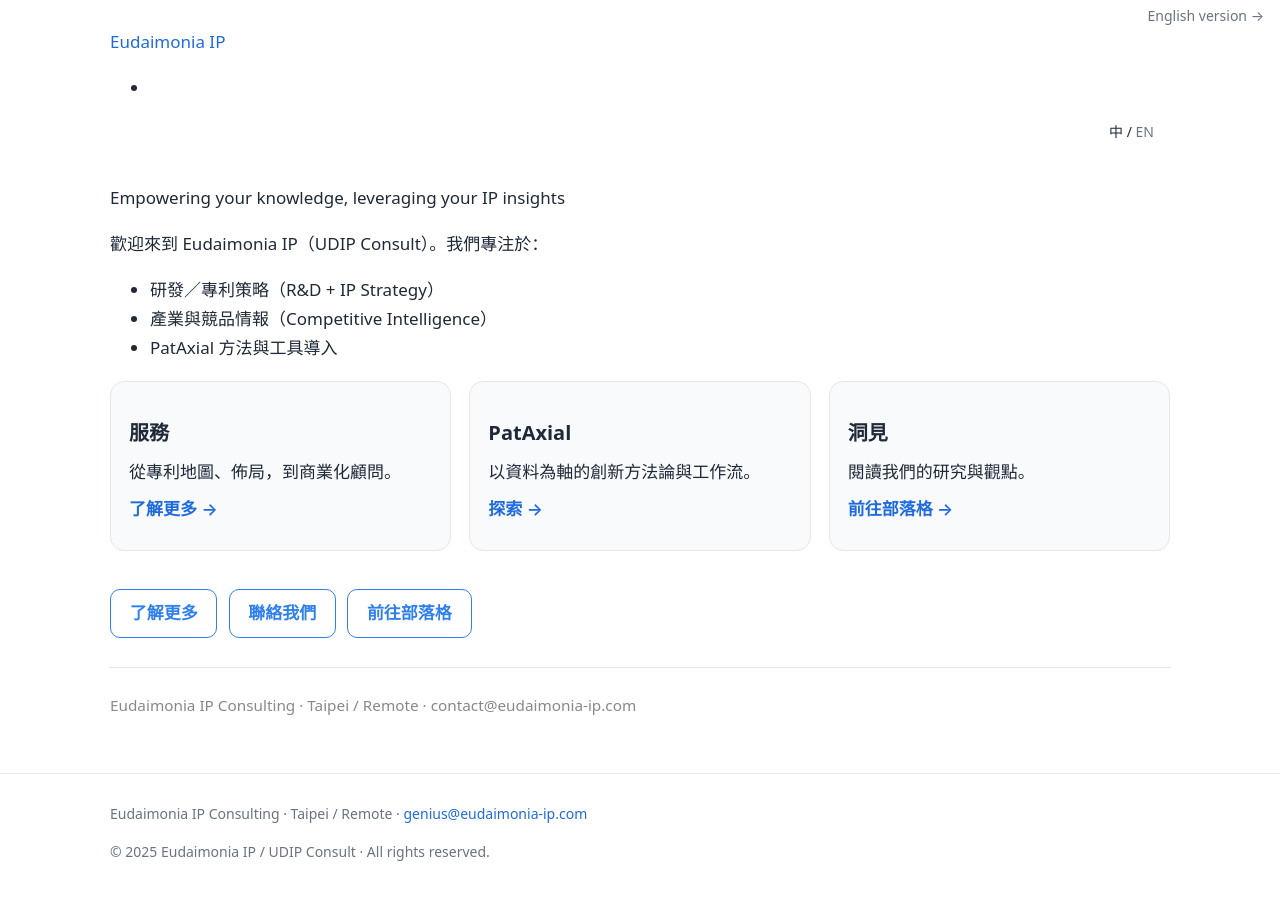
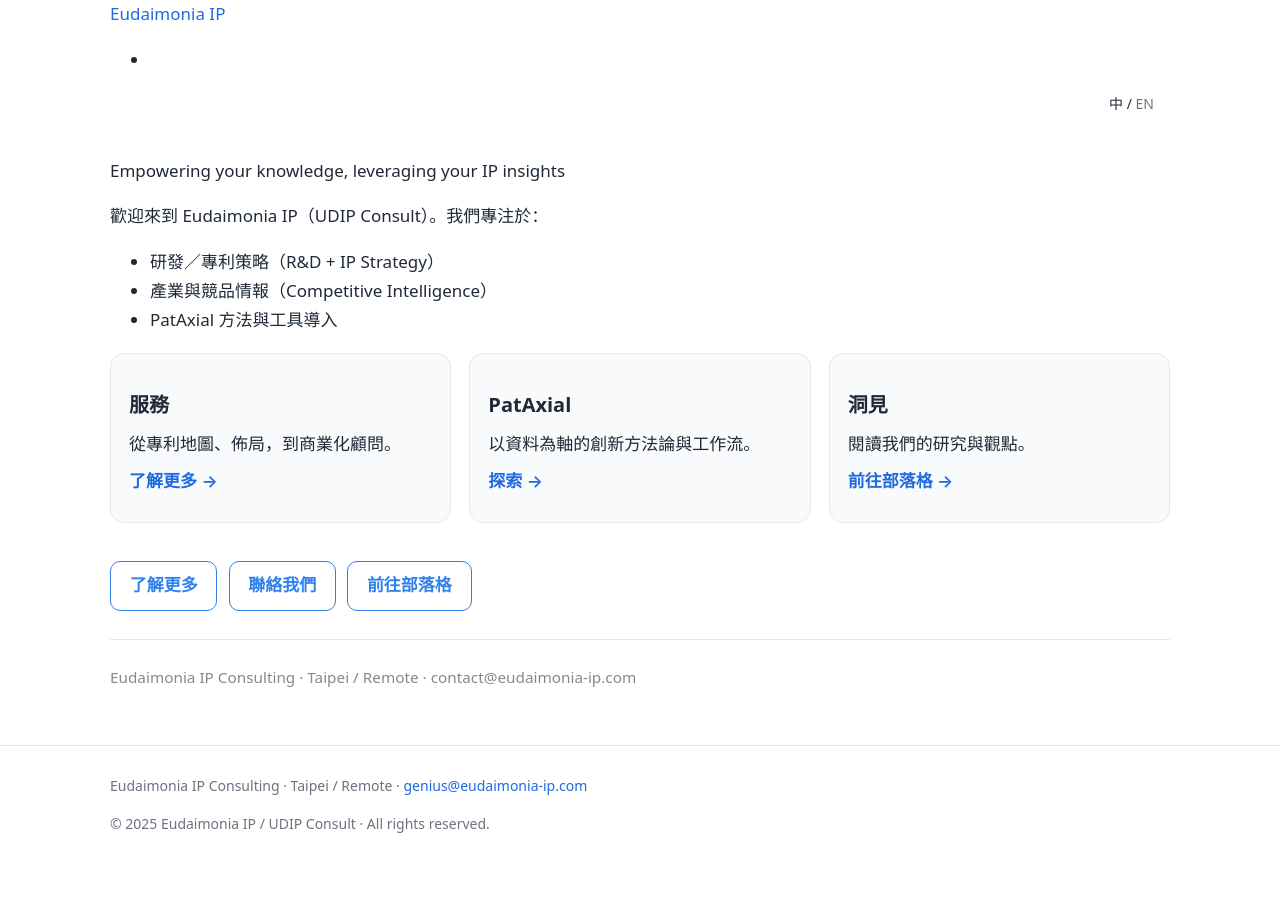
Before and after one commit to nuancenil/udipconsult, a Jekyll site: the page built from index.md, in a window 1280 px wide. Built offline with Jekyll 4.4.1, drawn with Linux system fonts in a browser that asks for light colours.

Commit message:
Remove duplicate language switch; keep single toggle in nav

```diff
--- a/_layouts/default.html
+++ b/_layouts/default.html
@@ -8,14 +8,6 @@
   <link rel="stylesheet" href="{{ '/assets/css/style.css' | relative_url }}">
 </head>
 <body>
-  <!-- 語言切換：右上角 -->
-  <header class="lang-switch">
-    {% if page.lang == "zh" and page.en_url %}
-      <a href="{{ page.en_url | relative_url }}">English version →</a>
-    {% elsif page.lang == "en" and page.zh_url %}
-      <a href="{{ page.zh_url | relative_url }}">中文版 →</a>
-    {% endif %}
-  </header>
 
   {% include nav.html %}
 
```
Also changed, not shown: 1 other file.
